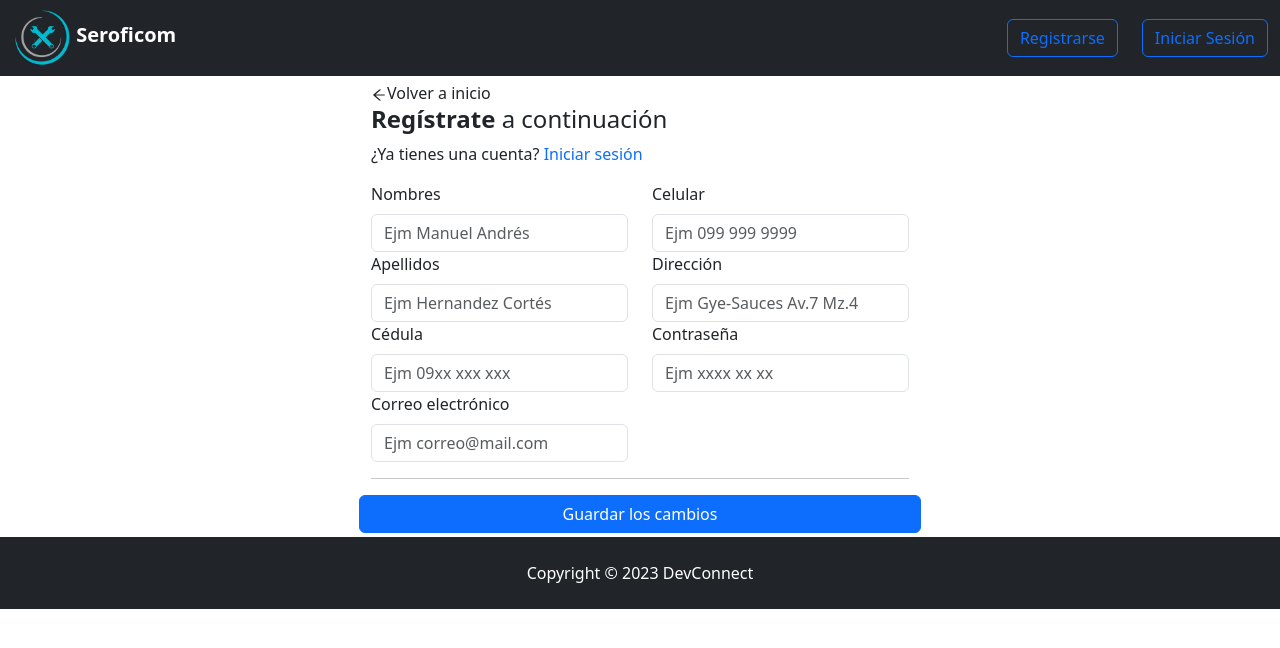
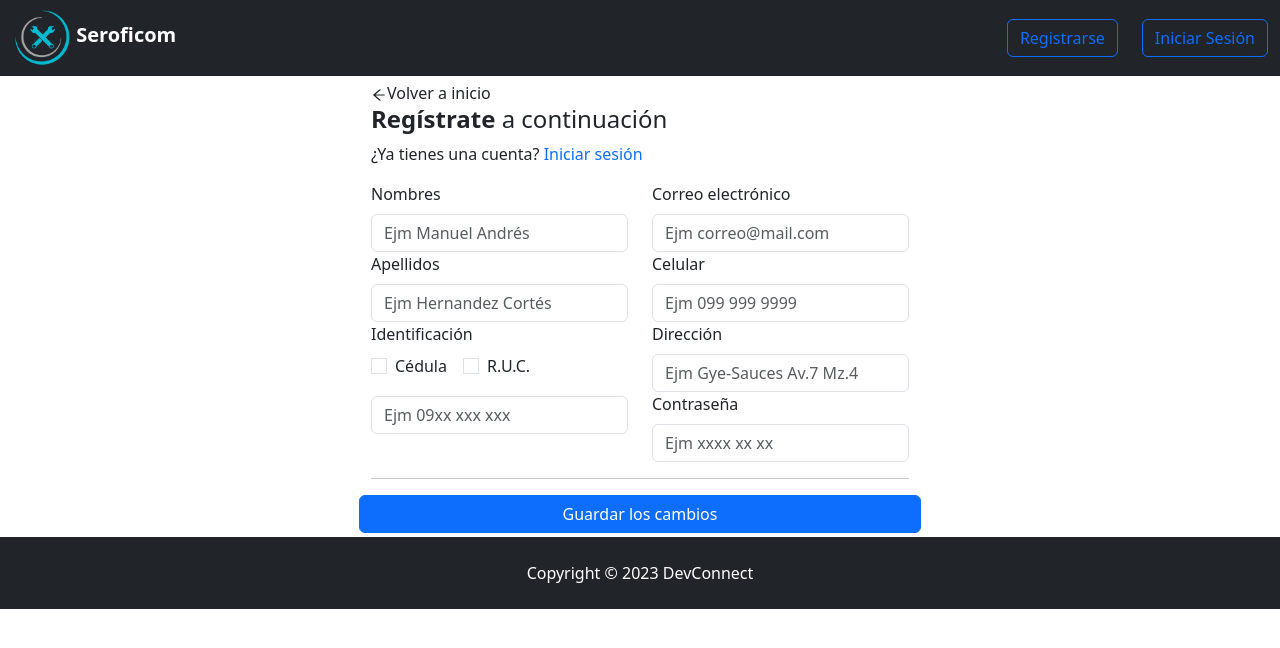
Before and after one commit to JhonLudenaReyes/session-webapp-frontend, a React (Vite) app: page /register in a window 1280 px wide. Shown: the top 648 px of the page. Built offline with nearby package versions, Linux system fonts and the light colour scheme.

Commit message:
Radio buttom Identify

```diff
--- a/src/app/features/person/components/Register.jsx
+++ b/src/app/features/person/components/Register.jsx
@@ -32,12 +32,18 @@ const valueDefault = {
   password: "",
 };
 
+const valueIdentify = {
+  dni: true,
+  ruc: false,
+};
+
 const Register = () => {
   const notify = () =>
     toast.success("¡Sus datos han registrados satisfactoriamente!");
 
   const dispatch = useDispatch();
   const [person, setPerson] = useState(valueDefault);
+  const [identify, setIdentify] = useState(valueIdentify);
 
   const verification = useSelector((state) => state.person.verification);
   const personStore = useSelector((state) => state.person.person);
@@ -91,6 +97,10 @@ const Register = () => {
     setPerson(valueDefault);
   };
 
+  const selectIdentify = (e) => {
+    console.log(e.isTrusted);
+  };
+
   return (
     <>
       <Container className="AuthRegisContainer">
@@ -137,8 +147,33 @@ const Register = () => {
                       placeholder="Ejm Hernandez Cortés"
                     />
                   </Form.Group>
+
                   <Form.Group>
-                    <Form.Label>Cédula</Form.Label>
+                    <Form.Label>Identificación</Form.Label>
+
+                    {["radio"].map((index, type) => (
+                      <div key={index} className="mb-3">
+                        <Form.Check
+                          inline
+                          label="Cédula"
+                          //name="groupIdentify"
+                          valueDefault={identify.dni}
+                          type={type}
+                          id="dni"
+                          onChange={selectIdentify}
+                        />
+                        <Form.Check
+                          inline
+                          label="R.U.C."
+                          //name="groupIdentify"
+                          valueDefault={identify.ruc}
+                          type={type}
+                          id="ruc"
+                          onChange={selectIdentify}
+                        />
+                      </div>
+                    ))}
+
                     <Form.Control
                       onChange={onChange}
                       value={person.identificationCard}
@@ -147,6 +182,8 @@ const Register = () => {
                       placeholder="Ejm 09xx xxx xxx"
                     />
                   </Form.Group>
+                </Col>
+                <Col>
                   <Form.Group>
                     <Form.Label>Correo electrónico</Form.Label>
                     <Form.Control
@@ -157,8 +194,6 @@ const Register = () => {
                       placeholder="Ejm correo@mail.com"
                     />
                   </Form.Group>
-                </Col>
-                <Col>
                   <Form.Group>
                     <Form.Label>Celular</Form.Label>
                     <Form.Control
```
